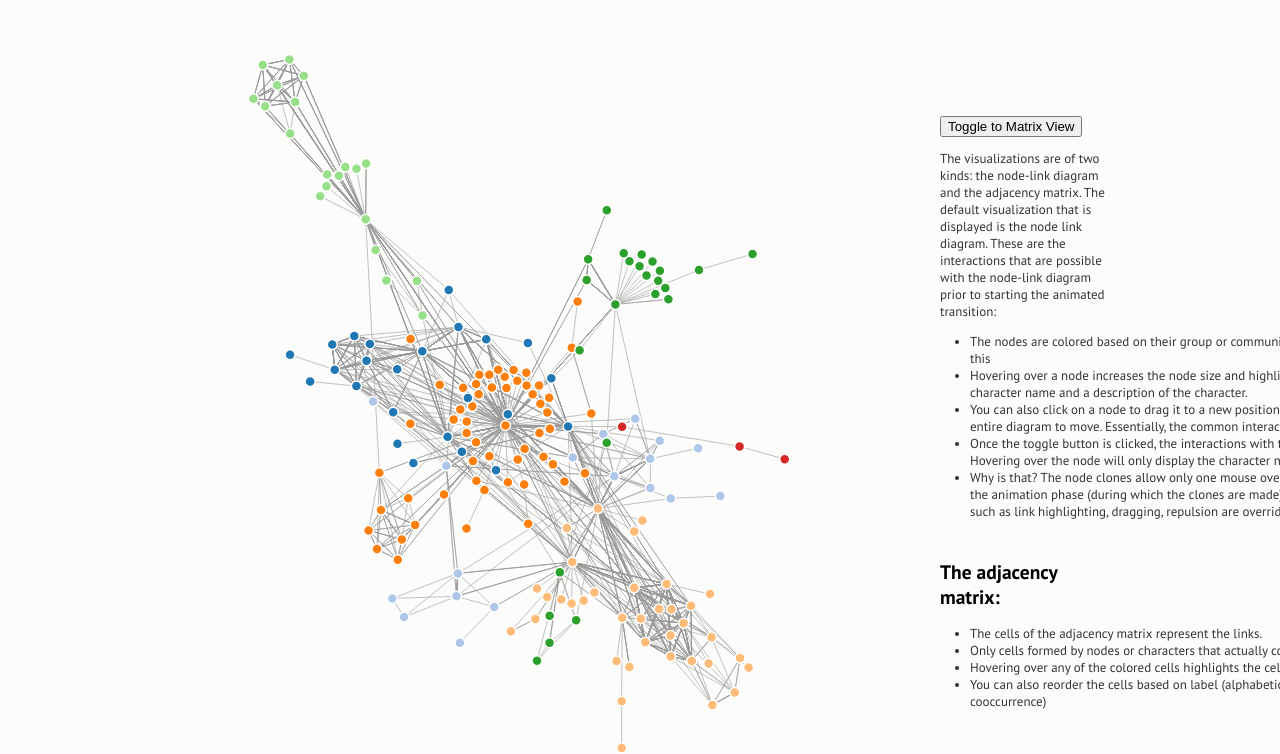
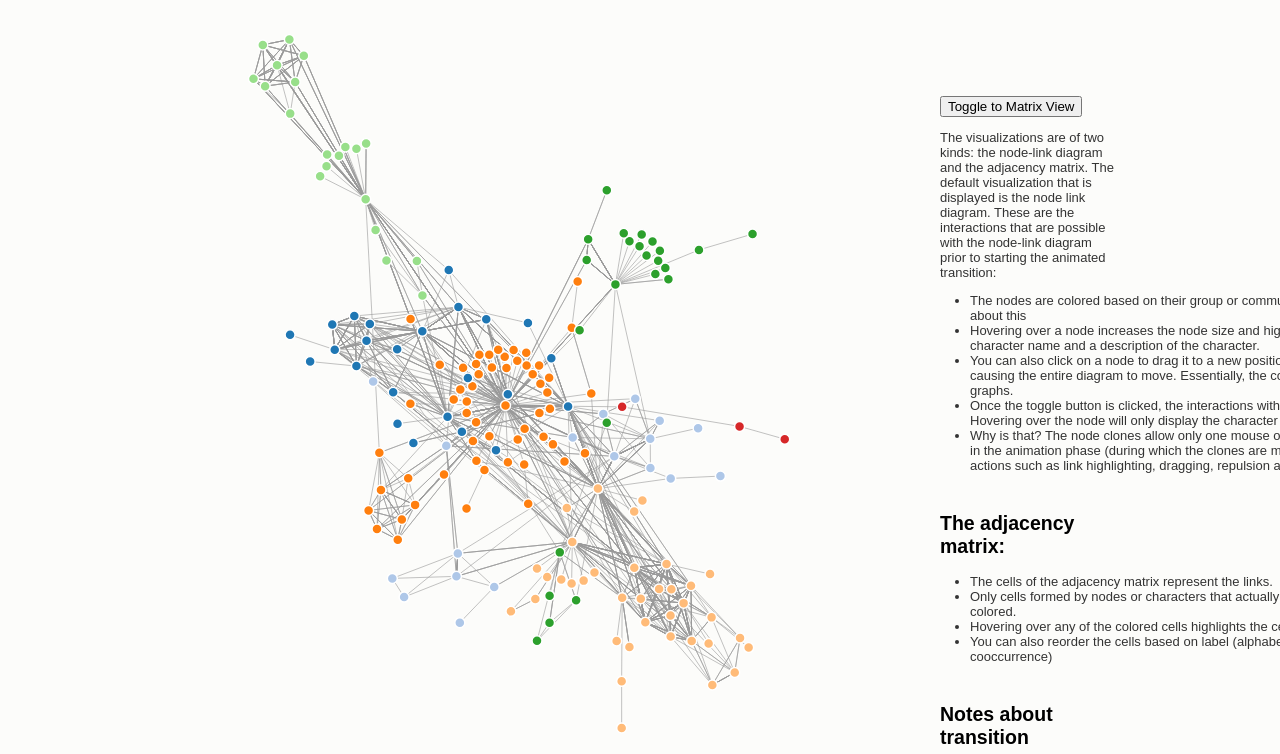
Before and after one commit to MustaphaU/hello_world, a website: page last_joke.html in a window 1280 px wide. Shown: the part 234-988 px from the top of the page. Drawn offline with nearby package versions, Linux system fonts and the light colour scheme; animation ran at ten frames a second.

Commit message:
Update last_joke.html

```diff
--- a/last_joke.html
+++ b/last_joke.html
@@ -2,7 +2,7 @@
 <html class="hi ">
 <meta charset="utf-8">
 <title>Complete Les Misérables Character Network</title>
-<link rel="stylesheet" href="https://MustaphaU.github.io/hello_world/styles.css">
+<!--link rel="stylesheet" href="https://MustaphaU.github.io/hello_world/styles.css"-->
 <style>
 html {
   min-width: 1040px;
```
